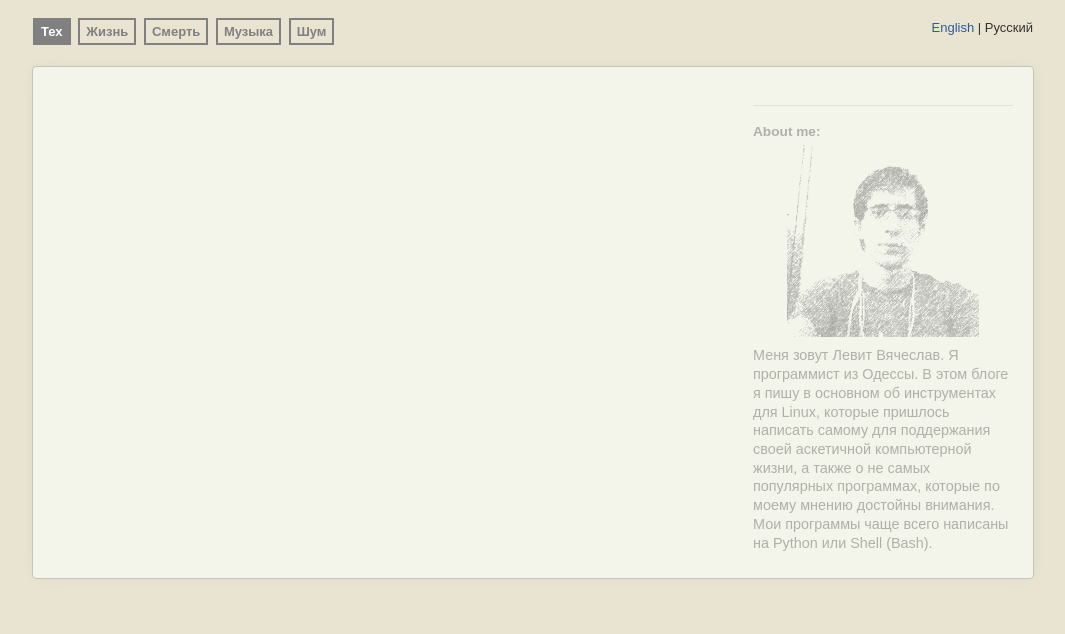
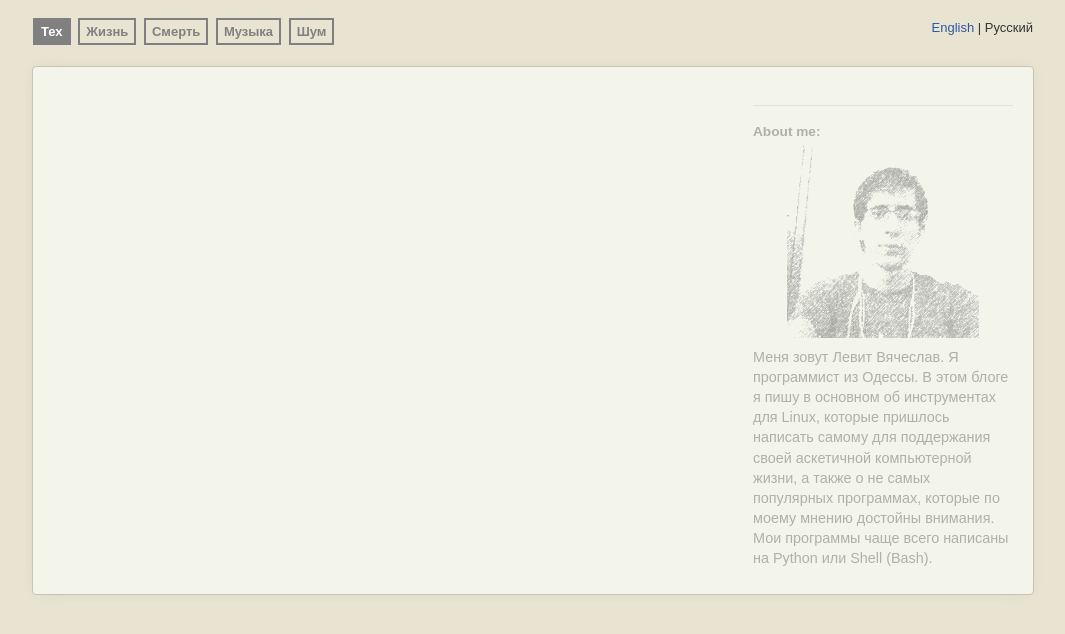
Before and after one commit to vlevit/vlevit.org, a Django app: template templates/tech_base.html in a window 1280 px wide. Shown: the top 634 px of the page, without its empty margins (107-1172 px from the left). Run offline with Django 3.2, Linux system fonts and the light colour scheme; the template is opened without the code that fills it, so the values that code supplies are empty; parts of the project's set-up code (start-up, migrations or seed data) failed here and were passed over.

Commit message:
Styles: use 1.4 line height for paragraphs and lists

```diff
--- a/static/css/base.css
+++ b/static/css/base.css
@@ -89,7 +89,7 @@ ul.sitenav li a.active, ul.sitenav li a:hover{
 
 p, ul {
   text-align: justify;
-  line-height: 1.3;
+  line-height: 1.4;
 }
 
 h1 {
```
